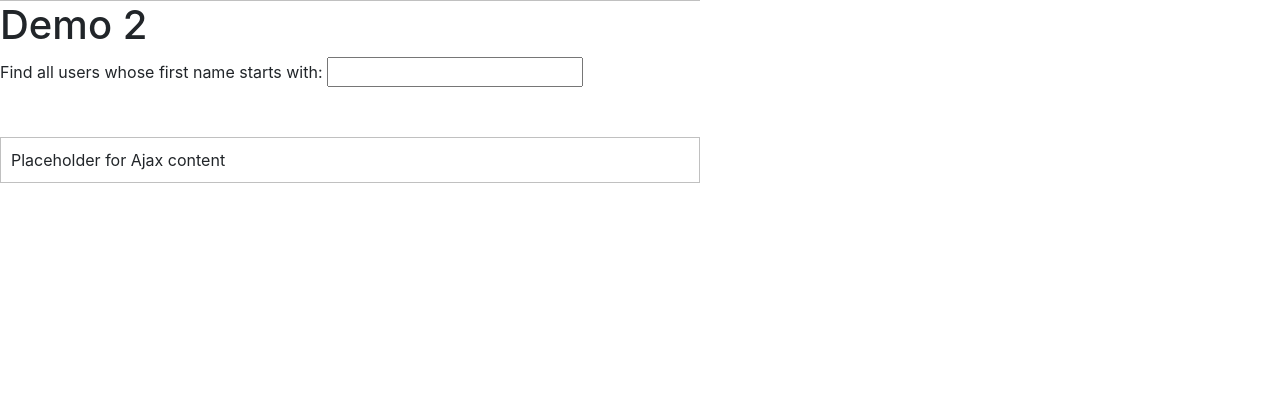
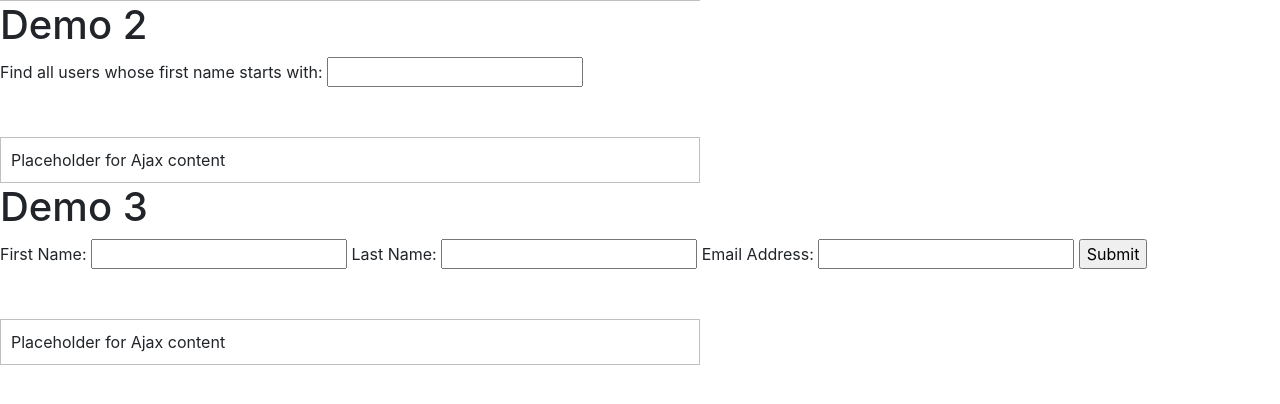
Before and after one commit to JohnJBarrett22/Coding-Dojo-Python, a Django app: page / in a window 1280 px wide. Shown: the part 189-593 px from the top of the page. Run offline with Django 3.2, Linux system fonts and the light colour scheme; some libraries are stand-ins or nearby versions.

Commit message:
Changed models.py, added a create function, however have not refactored intentionally for future reference

```diff
--- a/Django/ajax_demo/apps/demo_app/models.py
+++ b/Django/ajax_demo/apps/demo_app/models.py
@@ -4,6 +4,6 @@ class User(models.Model):
     first_name = models.CharField(max_length=255)
     last_name = models.CharField(max_length=255)
     email_address = models.CharField(max_length=255)
-    age = models.IntegerField()
+    age = models.IntegerField(null=True)
     created_at = models.DateTimeField(auto_now_add=True)
     updated_at = models.DateTimeField(auto_now=True)
--- a/Django/ajax_demo/apps/demo_app/templates/demo_app/index.html
+++ b/Django/ajax_demo/apps/demo_app/templates/demo_app/index.html
@@ -27,6 +27,16 @@
         <input id="ajax_first_name" type="text" name="first_name_starts_with">
     </form>
     <div id="placeholder2" class="formField">Placeholder for Ajax content</div>
+
+    <h1>Demo 3</h1>
+    <form id="create_user_ajax_form" class="ajax_form" action='/demo_app/create' method="post">
+        {% csrf_token %}
+        First Name: <input type="text" name="first_name">
+        Last Name: <input type="text" name="last_name">
+        Email Address: <input type="text" name="email_address">
+        <input type='submit' value="Submit">
+    </form>
+    <div id="placeholder3" class="formField">Placeholder for Ajax content</div>
 
     <script>
         $('#button_json').click(function () {
@@ -61,6 +71,20 @@
                 }
             })
         });
+        $('#create_user_ajax_form').submit(function (e) {
+            e.preventDefault()
+            console.log("Came Here!")
+            $.ajax({
+                url: '/create',
+                method: 'post',
+                data: $(this).serialize(),
+                success: function (serverResponse) {
+                    console.log('Success!', serverResponse)
+                    $('#placeholder3').html(serverResponse)
+                }
+            })
+        })
+
 
 
     </script>
--- a/Django/ajax_demo/apps/demo_app/urls.py
+++ b/Django/ajax_demo/apps/demo_app/urls.py
@@ -5,7 +5,6 @@ urlpatterns = [
     path('', views.index),
     path('all.json', views.all_json),
     path('all.html', views.all_html),
-    path('find', views.find)
-
-
+    path('find', views.find),
+    path('create', views.create)
 ]
--- a/Django/ajax_demo/apps/demo_app/views.py
+++ b/Django/ajax_demo/apps/demo_app/views.py
@@ -20,3 +20,8 @@ def find(request):
     users = User.objects.filter(first_name__startswith=request.POST['first_name_starts_with'])
     print(users)
     return render(request, "demo_app/all.html", {"users": users})
+
+def create(request):
+    User.objects.create(first_name=request.POST['first_name'], last_name=request.POST['last_name'], email_address=request.POST['email_address'])
+    users = User.objects.all()
+    return render(request, "demo_app/all.html", {"users": users})
```
Also changed, not shown: Django/ajax_demo/apps/demo_app/migrations/0002_auto_20190406_2254.py (added), Django/ajax_demo/db.sqlite3.
